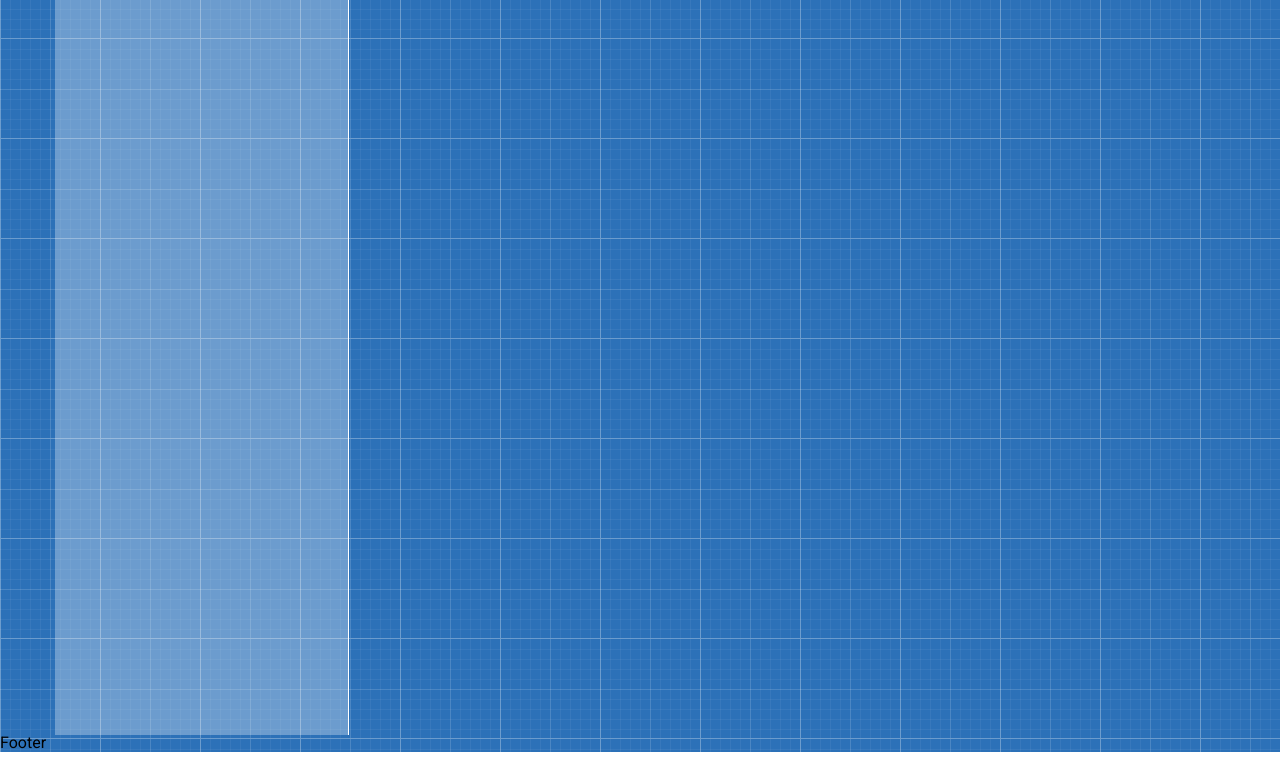
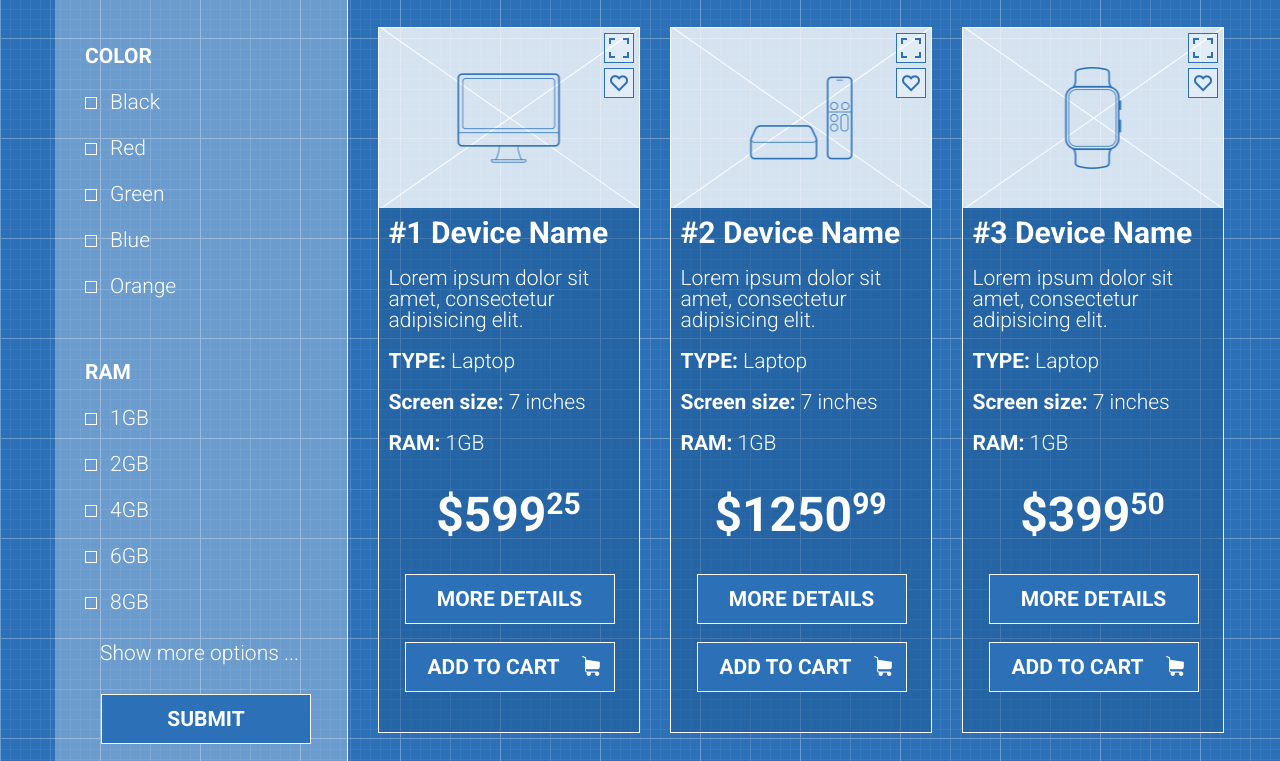
Before and after one commit to tweety18/tweety18.github.io, a plain HTML site: page index.html in a window 1280 px wide. Shown: the part 662-1423 px from the top of the page. Drawn offline with Linux system fonts and the light colour scheme.

Commit message:
added left block with checkboxed for device features and submit button

```diff
--- a/index.html
+++ b/index.html
@@ -92,33 +92,68 @@
 		<div class="slider"></div>
 		<div class="container">
 			<div class="row">
+
 				<div class="col-md-3 device_type">
 
-					<input type="checkbox" id="text">
-					<label for="text">Text</label>
+					<div class="device_feature_block">
+						<h3 class="device_type_name">device type</h3>
+						<input type="checkbox" id="device_type_laptop">
+						<label for="device_type_laptop">Laptop</label>
+						<input type="checkbox" id="device_type_tablet">
+						<label for="device_type_tablet">Tablet</label>
+					</div>
 
+					<div class="device_feature_block">
+						<h3 class="device_type_name">color</h3>
+						<input type="checkbox" id="color_black">
+						<label for="color_black">Black</label>
+						<input type="checkbox" id="color_red">
+						<label for="color_red">Red</label>
+						<input type="checkbox" id="color_green">
+						<label for="color_green">Green</label>
+						<input type="checkbox" id="color_blue">
+						<label for="color_blue">Blue</label>
+						<input type="checkbox" id="color_orange">
+						<label for="color_orange">Orange</label>
+					</div>
+
+					<div class="device_feature_block margin_bottom">
+						<h3 class="device_type_name">ram</h3>
+						<input type="checkbox" id="ram_1">
+						<label for="ram_1">1GB</label>
+						<input type="checkbox" id="ram_2">
+						<label for="ram_2">2GB</label>
+						<input type="checkbox" id="ram_4">
+						<label for="ram_4">4GB</label>
+						<input type="checkbox" id="ram_6">
+						<label for="ram_6">6GB</label>
+						<input type="checkbox" id="ram_8">
+						<label for="ram_8">8GB</label>
+					</div>
+
+					<div class="more_options">Show more options ...</div>
+
+					<button type="buton" value="more_info" class="two_btns submit_btn">submit</button>
 
 				</div>
 
 
 				<div class="col-md-9">
-					<!-- <div class="brear_crumbs">
+
+
+					<div class="brear_crumbs">
 						<ul class="branch_list">
 							<li class="branch_item"><a href="" class="branch_item_link">Home page</a> &gt;</li>
 							<li class="branch_item"><a href="" class="branch_item_link">Products</a> &gt;</li>
 							<li class="branch_item">Laptops and Tables</li>
 						</ul>
-					</div> -->
 					</div>
-				<!-- product block text============================== -->
 
-
-						<!-- <div class="row">
+					<div class="row">
 						<div class="col-md-9">
 							<h1 class="h1_text">Laptops and Tablets</h1>
 						</div>
 						<div class="col-md-3">
-
 							<select name="sort by" class="sort_by">
 								<option value="price" class="sort_by_option">sort by price</option>
 								<option value="name" class="sort_by_option">sort by name</option>
@@ -127,10 +162,6 @@
 							</select>
 						</div>
 					</div>
-					</div> <!-- col-md-9 --> -->
-				<!-- product block text============================== -->
-
-				<!-- <div class="col-md-9">
 
 					<div class="col-md-3 margin">
 							<div class="device_block">
@@ -153,8 +184,6 @@
 								<button type="buton" value="more_info" class="two_btns add_to_cart">add to cart</button>
 							</div>
 						</div>
-
-
 
 						<div class="col-md-3 margin">
 							<div class="device_block">
@@ -334,10 +363,10 @@
 								<button type="buton" value="more_info" class="two_btns add_to_cart">add to cart</button>
 							</div>
 					</div>
-					 <!-- col-md-9 product block -->
- -->
-				</div>
-			</div> <!-- row -->
+
+				</div> <!-- col-md-9 product block -->
+
+			</div> <!-- row product block -->
 		</div> <!-- container -->
 	</main>
 	<footer class="footer">Footer</footer>
--- a/style.css
+++ b/style.css
@@ -1,10 +1,14 @@
-щ* {
+* {
 	box-sizing: border-box;
 }
 
 body {
 	font-family: 'Roboto';
 	background-image: url(images/patt.png);
+}
+
+h1, h2, h3, h4, h5, h6, button, label {
+	font-family: 'Roboto';
 }
 
 /*Header
@@ -213,29 +217,71 @@ body {
 }
 
 .device_type {
-	height: 845px;
 	background-color: rgba(255, 255, 255, 0.3);
 	border-right: 1px solid #fff;
+	padding-top: 30px;
+	padding-left: 30px;
 }
 
 
-/*====================================*/
+/* Left block device type====================================*/
+
+.device_feature_block {
+	margin-bottom: 65px;
+}
+
+.device_type_name {
+	text-transform: uppercase;
+	font-size: 21px;
+	font-weight: 700;
+	color: #fff;
+	margin-bottom: 25px;
+
+}
+
+label {
+	color: #fff;
+	display: block;
+	margin-bottom: 25px;
+	font-size: 21px;
+	font-weight: 300;
+}
 
 label:before {
 	content: "";
 	display: inline-block;
-	width: 50px;
-	height: 50px;
-	border:1px solid red;
+	width: 10px;
+	height: 10px;
+	border: 1px solid #fff;
 	cursor: pointer;
+	margin-right: 13px;
+
 }
 
 input[type="checkbox"]:checked + label:before {
-	background-color: red;
+	background-color: #fff;
 }
 
 input[type="checkbox"] {
 	display: none;
+}
+
+.margin_bottom {
+	margin-bottom: 0px;
+
+}
+.more_options {
+	margin-top: 30px;
+	margin-bottom: 30px;
+	color: #fff;
+	font-size: 21px;
+	font-weight: 300;
+	margin-left: 15px;
+}
+
+.submit_btn {
+	margin-left: 16px;
+    margin-bottom: 30px;
 }
 
 
@@ -438,6 +484,6 @@ input[type="checkbox"] {
     background-position: 93% 46%;
 }
 
-.more_details:hover, .add_to_cart:hover {
+.two_btns:hover {
 	background-color: rgba(255,255,255,0.3);
 }
```
Also changed, not shown: 1 other file. Lines whose indentation alone changed are shown as unchanged.
